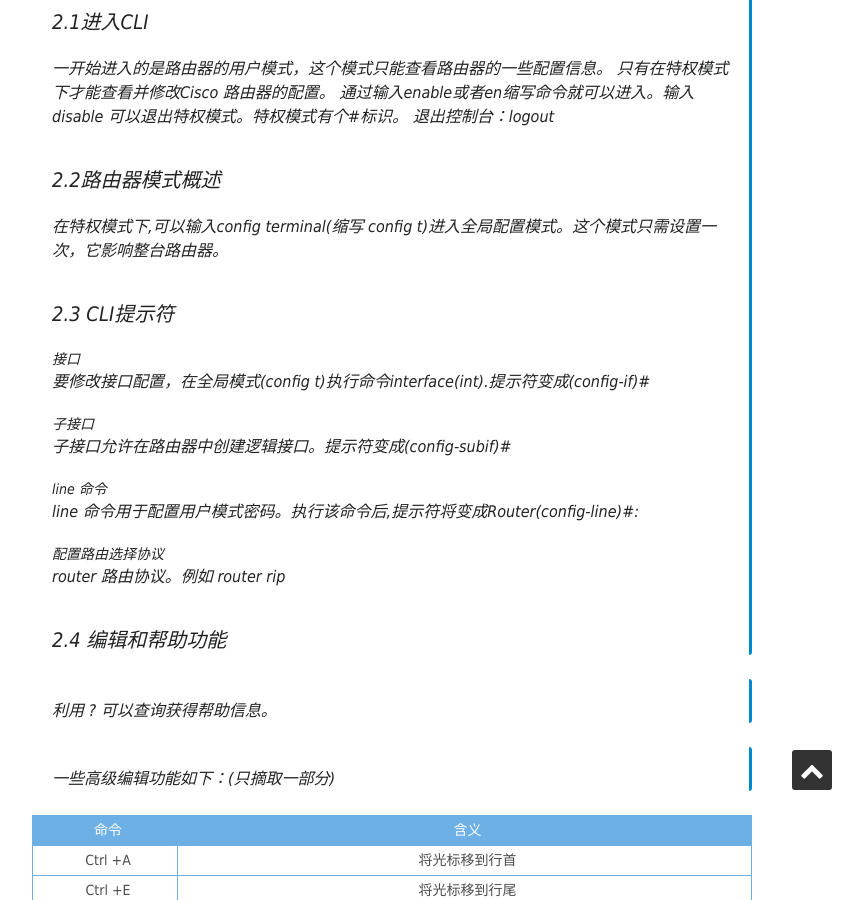
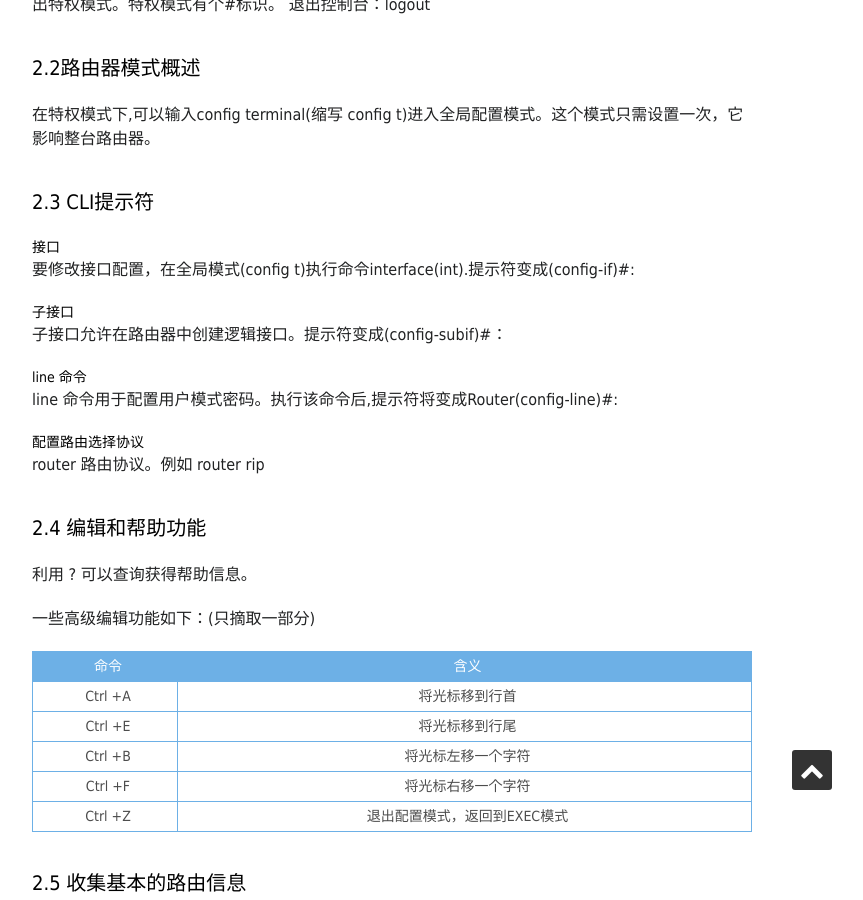
Before and after one commit to Xesian/Xesian, a Jekyll site: the page built from _posts/2015-03-29-思科学习笔记1.markdown, in a window 1280 px wide and 900 px high, scrolled down 1840 px. Shown: the whole window, without its empty margins (248-1111 px from the left). Built offline with Jekyll 4.4.1, drawn with Linux system fonts in a browser that asks for light colours; nearby versions of some CDN libraries; some web fonts are replaced; comment, search, counter and statistics services are not loaded; some of the changed text lies outside the part shown.

Commit message:
15-03-29 15:17

```diff
--- a/_posts/2015-03-29-思科学习笔记1.markdown
+++ b/_posts/2015-03-29-思科学习笔记1.markdown
@@ -5,10 +5,10 @@ description:    思科路由的基础操作
 keywords: Cisco Router,Cisco IOS
 ---
 ### 1、ISO界面用户
-> 思科IOS(Internetwork Operating System),是思科路由器和大部分交换机的内核。
+ 思科IOS(Internetwork Operating System),是思科路由器和大部分交换机的内核。
 
 #### 1.1 思科路由器IOS
-> 思科ISO是一个专用内核,提供路由选择、交换、网络互联和远程通信功能。
+ 思科ISO是一个专用内核,提供路由选择、交换、网络互联和远程通信功能。
 
 ###### 思科IOS提供的功能
 + 运行网络协议并提供功能；
@@ -25,38 +25,44 @@ keywords: Cisco Router,Cisco IOS
 + 用Telnet程序。
 
 ####1.3 启动路由器
-> 启动的流程如下：加电自检(POST:power on self test)---->在闪存中查找思科IOS---->
+
+ 启动的流程如下：加电自检(POST:power on self test)---->在闪存中查找思科IOS---->
 如找到，将它加载到内存(RAM)中。
 
-> IOS 加载后，它将寻找有效配置(启动配置),这种配置存储在非易失RAM(NVRAM)中。如果NVRAM中没有配置，路由器将发送广播,向TFTP主机请求有效配置。如果请求失败,将进入设置模式---一个循序渐进的过程。
+ IOS 加载后，它将寻找有效配置(启动配置),这种配置存储在非易失RAM(NVRAM)中。如果NVRAM中没有配置，路由器将发送广播,向TFTP主机请求有效配置。如果请求失败,将进入设置模式---一个循序渐进的过程。
 
 ![启动图片](http://7xibm4.com1.z0.glb.clouddn.com/images/cisco2015-03-29_10-37-19.png)
 
 
 ### 2、命令行界面(CLI)
 
-> 称作Cash Line Interface
+ 称作Cash Line Interface
 ####2.1进入CLI
-> 一开始进入的是路由器的用户模式，这个模式只能查看路由器的一些配置信息。
->只有在特权模式下才能查看并修改Cisco 路由器的配置。
->通过输入enable或者en缩写命令就可以进入。输入disable 可以退出特权模式。特权模式有个#标识。
->退出控制台：logout
+ 一开始进入的是路由器的用户模式，这个模式只能查看路由器的一些配置信息。
+只有在特权模式下才能查看并修改Cisco 路由器的配置。
+通过输入enable或者en缩写命令就可以进入。输入disable 可以退出特权模式。特权模式有个#标识。
+退出控制台：logout
 ####2.2路由器模式概述
-> 在特权模式下,可以输入config terminal(缩写 config t)进入全局配置模式。这个模式只需设置一次，它影响整台路由器。
+ 在特权模式下,可以输入config terminal(缩写 config t)进入全局配置模式。这个模式只需设置一次，它影响整台路由器。
 #### 2.3 CLI提示符
+
 ###### 接口
-> 要修改接口配置，在全局模式(config t)执行命令interface(int).提示符变成(config-if)#
+ 要修改接口配置，在全局模式(config t)执行命令interface(int).提示符变成(config-if)#:
+
 ###### 子接口
-> 子接口允许在路由器中创建逻辑接口。提示符变成(config-subif)#
+ 子接口允许在路由器中创建逻辑接口。提示符变成(config-subif)#：
+
 ###### line 命令
-> line 命令用于配置用户模式密码。执行该命令后,提示符将变成Router(config-line)#:
+ line 命令用于配置用户模式密码。执行该命令后,提示符将变成Router(config-line)#:
+
 ######配置路由选择协议
-> router 路由协议。例如 router rip
+ router 路由协议。例如 router rip
+
 ####2.4 编辑和帮助功能
 
-> 利用 ? 可以查询获得帮助信息。
+ 利用 ? 可以查询获得帮助信息。
 
->一些高级编辑功能如下：(只摘取一部分)
+ 一些高级编辑功能如下：(只摘取一部分)
 
 |   命令   |  含义      |
 |:-------:|:--------:|
@@ -68,42 +74,43 @@ keywords: Cisco Router,Cisco IOS
 
 #### 2.5 收集基本的路由信息
 
-> show version 显示系统的硬件信息的基本配置以及软件的版本和启动映象。
+ show version 显示系统的硬件信息的基本配置以及软件的版本和启动映象。
 
-> show interface 和show interface brief 用于验证路由器配置和网络故障。
+ show interface 和show interface brief 用于验证路由器配置和网络故障。
 
 ### 3、交换机和路由器的管理配置
-> 在交换机和路由器上，可配置的管理功能如下:
 
+ 在交换机和路由器上，可配置的管理功能如下:
 + 主机名:hostname
 + 旗标:banner
 + 密码:enable password、enable secret
 + 接口描述:description
 
 #### 3.1 主机名
-> 进入配置模式 config t
-> hostname 主机名
+
+ 进入配置模式 config t
+ hostname 主机名
 
 #### 3.2 旗标
-> 旗标用于给试图通过远程登录或拨号连接你的互联网络的人发出的安全警告。
+ 旗标用于给试图通过远程登录或拨号连接你的互联网络的人发出的安全警告。
 
-> 有四种类型的旗标:EXEX进程创建旗标(exec process creation banner)、入站终端线路旗标(incoming terminal line banner)、登录旗标(login)和每日消息旗标(Message of the day ,motd)。
+ 有四种类型的旗标:EXEX进程创建旗标(exec process creation banner)、入站终端线路旗标(incoming terminal line banner)、登录旗标(login)和每日消息旗标(Message of the day ,motd)。
 
-> 命令：banner motd # 要通知的消息 #(#可改成任意符合，但是要前后对应)。
+ 命令：banner motd # 要通知的消息 #(#可改成任意符合，但是要前后对应)。
 
-> 禁用旗标：no banner motd(login ...)。
+ 禁用旗标：no banner motd(login ...)。
 
 ####3.3 设置密码
-> 思科路由器有5种密码：控制台密码、辅助端口密码、远程登录密码(VTY)、启用密码(enable)和启用加密密码(enable secret)。
+ 思科路由器有5种密码：控制台密码、辅助端口密码、远程登录密码(VTY)、启用密码(enable)和启用加密密码(enable secret)。
 
 ###### 启用密码
-> 在全局配置模式下设置启用密码。
 
+ 在全局配置模式下设置启用密码。
 + enable password :在10.3之前的老系统设置启用密码，如果设置了加密密码，该密码不管用。
 + enable secret :新的加密密码，用md5加密，如设置该密码，将优先于启用密码。
 + line aux/console/vty:分别进入辅助端口、控制台、telnet密码配置界面。
 
-> 要配置用户模式的密码，可配置相应的线路，并使用login命令让路由器进行身份验证。
+ 要配置用户模式的密码，可配置相应的线路，并使用login命令让路由器进行身份验证。
 
 ###### 辅助端口密码
 + 命令:line aux ?:查看有几个端口可配置
```
Also changed, not shown: other parts of _posts/2015-03-29-思科学习笔记1.markdown (+40 -39 lines).
